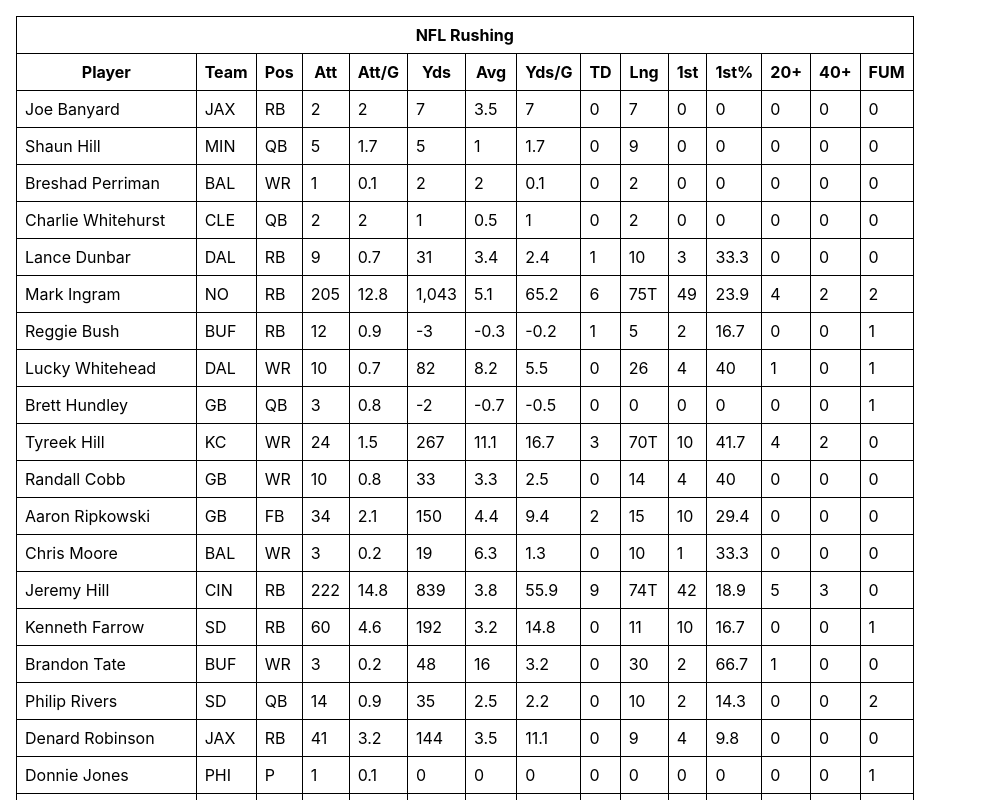
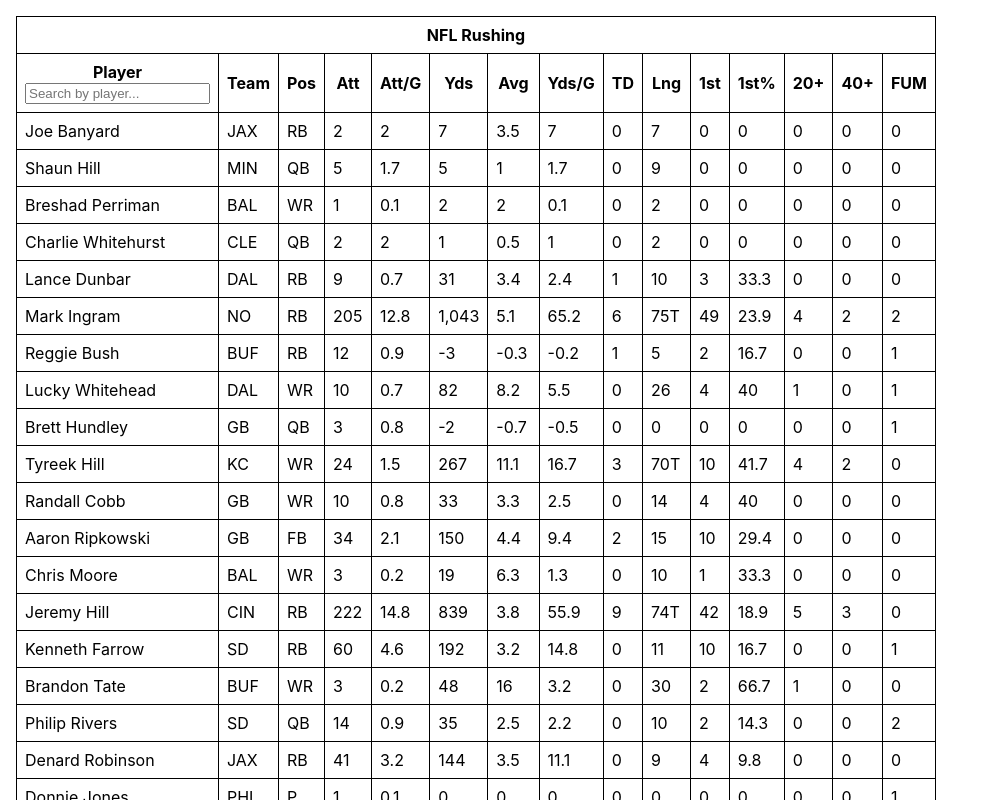
Before and after one commit to sambodino/nfl-rushing, a React (Create React App) app: page / in a window 1280 px wide. Shown: the top 800 px of the page, without its empty margins (0-983 px from the left). Built offline with nearby package versions, Linux system fonts and the light colour scheme.

Commit message:
search by player name

```diff
--- a/package.json
+++ b/package.json
@@ -6,6 +6,7 @@
     "@testing-library/jest-dom": "^5.16.1",
     "@testing-library/react": "^12.1.2",
     "@testing-library/user-event": "^13.5.0",
+    "match-sorter": "^6.3.1",
     "react": "^17.0.2",
     "react-dom": "^17.0.2",
     "react-scripts": "5.0.0",
--- a/src/App.js
+++ b/src/App.js
@@ -44,6 +44,7 @@ function App() {
           {
             Header: 'Player',
             accessor: 'Player',
+            filter: 'fuzzyText',
           },
           {
             Header: 'Team',
--- a/src/Table.js
+++ b/src/Table.js
@@ -1,6 +1,32 @@
-import { useSortBy, useTable } from 'react-table'
+import React from 'react'
+import { useFilters, useGlobalFilter, useSortBy, useTable } from 'react-table'
+import { matchSorter } from 'match-sorter'
+
+const fuzzyTextFilterFn = (rows, id, filterValue) => {
+  return matchSorter(rows, filterValue, { keys: [row => row.values[id]] })
+}
+fuzzyTextFilterFn.autoRemove = val => !val
+
+function DefaultColumnFilter({
+  column: { filterValue, setFilter },
+}) {
+  return (
+    <input
+      value={filterValue || ''}
+      onChange={e => setFilter(e.target.value || undefined)}
+      placeholder={`Search by player...`}
+    />
+  )
+}
 
 function Table({ columns, data }) {
+  const defaultColumn = React.useMemo(
+    () => ({
+      Filter: DefaultColumnFilter,
+    }),
+    []
+  )
+
   const {
     getTableProps,
     getTableBodyProps,
@@ -11,7 +37,10 @@ function Table({ columns, data }) {
     {
       columns,
       data,
+      defaultColumn,
     },
+    useFilters,
+    useGlobalFilter,
     useSortBy,
   )
 
@@ -26,6 +55,10 @@ function Table({ columns, data }) {
       default:
         return false
     }
+  }
+
+  const isFilterableColumn = (headerId) => {
+    return headerId === 'Player'
   }
 
   return (
@@ -43,6 +76,7 @@ function Table({ columns, data }) {
               </th> :
               <th {...column.getHeaderProps()}>
                 {column.render('Header')}
+                <div>{isFilterableColumn(column.id) ? column.render('Filter') : null}</div>
               </th>
             ))}
           </tr>
```
Also changed, not shown: 1 other file (tests, documents, lock files or other folders).
